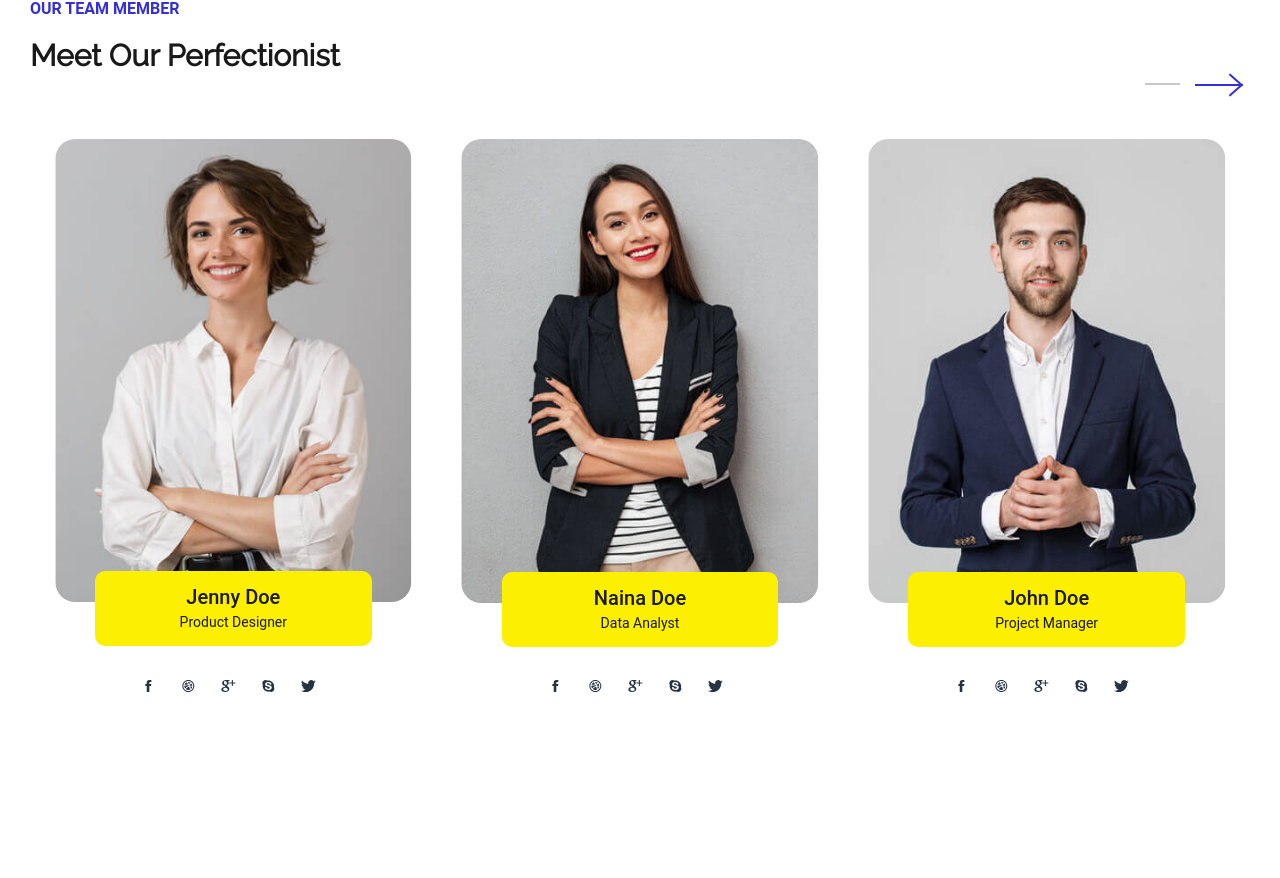
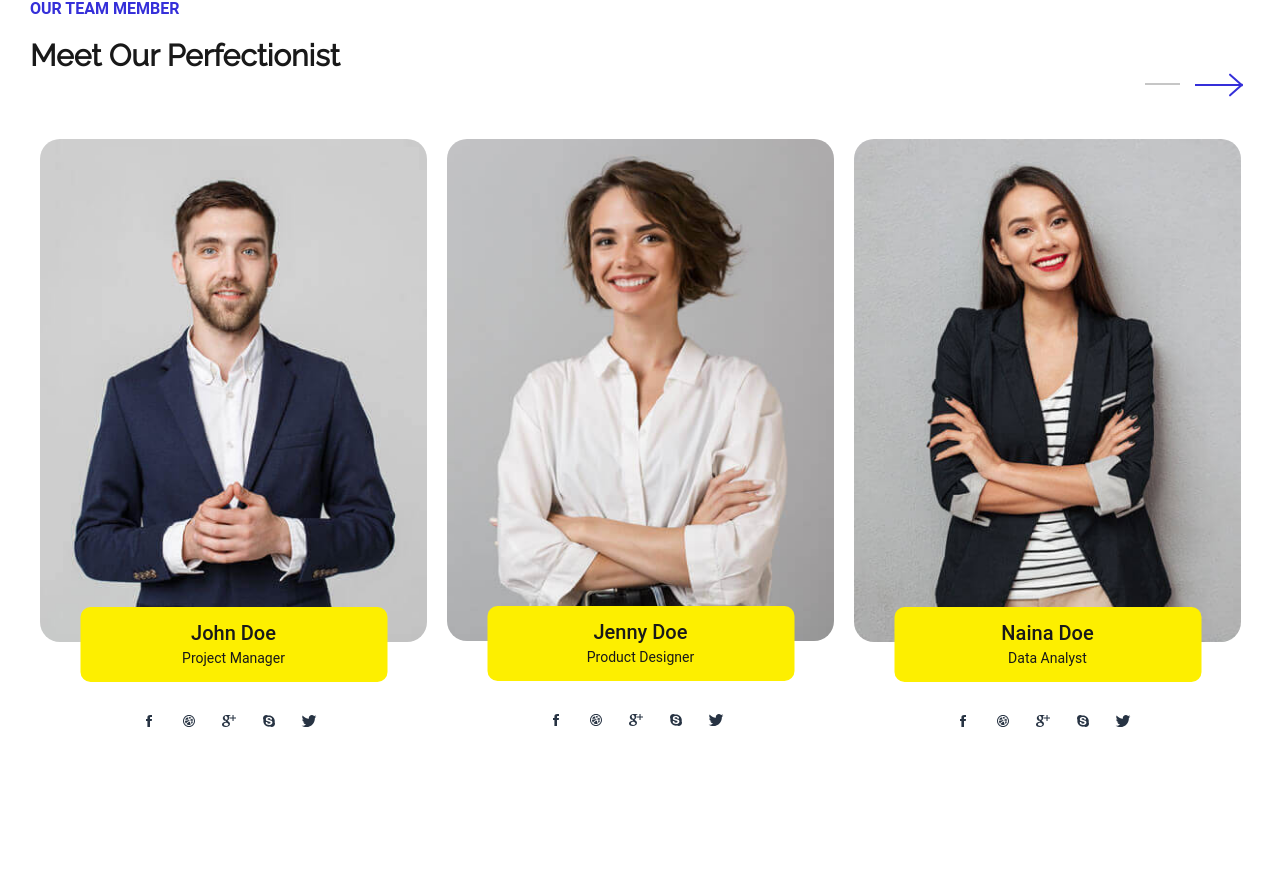
Before and after one commit to naveenkash/Interior, a React (Create React App) app: page / in a window 1280 px wide. Shown: the part 2994-3872 px from the top of the page. Built offline with nearby package versions, Linux system fonts and the light colour scheme.

Commit message:
ADD react-slick slider in team

```diff
--- a/src/components/navbar_menu.js
+++ b/src/components/navbar_menu.js
@@ -64,7 +64,6 @@ export class navbar extends Component {
                 li.classList.remove('nav_active')
             }
         }
-        console.log(lis);
 
     }
     closeNav=(e)=>{
--- a/src/components/project.js
+++ b/src/components/project.js
@@ -16,7 +16,12 @@ export class project extends Component {
     };
     this.moveDir = this.state.move;
   }
-
+  next = () => {
+    this.slider.slickNext();
+  };
+  previous = () => {
+    this.slider.slickPrev();
+  };
   render() {
     const project = [
       {
@@ -117,7 +122,7 @@ export class project extends Component {
               </Slider>
 
               <div className="slide-glider">
-                <div onClick={this.back} className="glide-prev">
+                <div onClick={this.previous} className="glide-prev">
                   <div className="glide-prev-left">
                     <div className="glide-prev-top"></div>
                     <div className="glide-prev-bottom"></div>
--- a/src/components/team.js
+++ b/src/components/team.js
@@ -3,6 +3,10 @@ import "../style/team.css";
 import member1 from "../assets/member1.jpg";
 import member2 from "../assets/member2.jpg";
 import member3 from "../assets/member3.jpg";
+
+import Slider from "react-slick";
+import "slick-carousel/slick/slick.css";
+import "slick-carousel/slick/slick-theme.css";
 export class team extends Component {
   constructor(props) {
     super(props);
@@ -312,97 +316,6 @@ export class team extends Component {
     this.s = this.state.scroll;
     this.marginPlusWidth = 0;
   }
-  back = () => {
-      var copyArrayPop = [...this.state.team];
-      copyArrayPop.pop();
-      var finalArrayPop = [this.state.team[5], ...copyArrayPop]
-      this.setState(
-        {
-          team: finalArrayPop,
-          scroll: -this.state.width,
-          animatedScroll:false
-        },
-        () => {
-            setTimeout(() => {
-                   var newAnimatedScroll = this.state.width
-
-            this.setState({
-                scroll: 0,
-                animatedScroll:true
-              });
-            }, 200);
-        }
-      );
-  };
-  next = () => {
-      this.marginPlusWidth = 25*2;
-
-    var CopyArray = [...this.state.team];
-    CopyArray.shift(); //removes first item
-    var finalArray = [...CopyArray, this.state.team[0]];
-    // var Slidemargin = this.slide.current.style.marginLeft + this.slide.current.style.marginRight;
-
-    var finalScrollValue = this.state.width
-
-    this.setState(
-      {
-        team: finalArray,
-        scroll: 0,
-        animatedScroll:false
-      },
-      () => {
-          setTimeout(() => {
-                 var newAnimatedScroll = this.state.width
-
-          this.setState({
-              scroll: -newAnimatedScroll,
-              animatedScroll:true
-            });
-          }, 200);
-      }
-    );
-  };
-  animateContainerListener = e => {
-    this.container.current.removeEventListener(
-      "transitionend",
-      this.animateContainerListener
-    );
-    if (e.propertyName === "transform") {
-      this.setState(
-        {
-          scroll: -this.state.width + 25 * 2
-        },
-        () => {
-          this.container.current.style.transition = "none";
-          // this.container.current.style.transform = 'translate(0)';
-          setTimeout(() => {
-            this.container.current.style.transition = "all 0.5s";
-          });
-        }
-      );
-    }
-  };
-  setLi = () => {
-    return {
-        width: this.state.width
-    };
-  };
-  moveT = () => {
-  if (this.state.animatedScroll) {
-    return {
-      transition: "all 0.5s",
-      transform: `translatex(${this.state.scroll}px)`,
-
-      height: "100%"
-    };
-  } else {
-    return {
-      transition: "none",
-      transform: `translatex(${this.state.scroll}px)`,
-      height: "100%"
-    };
-  }
-};
 
   componentDidMount() {
     window.addEventListener("scroll", () => {
@@ -423,57 +336,41 @@ export class team extends Component {
         glides.classList.remove("hide");
       }
     });
-
-    window.addEventListener("resize", () => {
-
-      var slideeWidth = this.slider.current.clientWidth;
-      if (window.innerWidth < 480) {
-        slideeWidth = this.slider.current.clientWidth / 1;
-        // return
-      } else if (window.innerWidth < 768) {
-        slideeWidth = this.slider.current.clientWidth / 2;
-        // return
-      } else {
-        slideeWidth = this.slider.current.clientWidth / 3;
   }
-      this.setState({ width: slideeWidth ,scroll:-(slideeWidth)});
-      if (window.innerWidth<1200) {
-          this.marginPlusWidth = this.state.width + 15*2;
+  previous = () => {
+    this.slider.slickNext();
+  };
+  next = () => {
+    this.slider.slickPrev();
+  };
+  render() {
+    var settings = {
+      infinite: true,
+      speed: 500,
+      dots: false,
+      slidesToShow: 3,
+      slidesToScroll: 1,
+      arrows: false,
+      mobileFirst: true,
+      responsive: [
+        {
+          breakpoint: 767,
+          settings: {
+            slidesToShow: 2,
+            slidesToScroll: 1,
+            infinite: true
           }
-      if (window.innerWidth>1200) {
-
-      this.marginPlusWidth = this.state.width + 25*2;
+        },
+        {
+          breakpoint: 480,
+          settings: {
+            slidesToShow: 1,
+            slidesToScroll: 1,
+            infinite: true
           }
-    });
-
-    var slideeWidth = this.slider.current.clientWidth;
-    if (window.innerWidth < 480) {
-      slideeWidth = this.slider.current.clientWidth / 1;
-      // return
-    } else if (window.innerWidth < 768) {
-      slideeWidth = this.slider.current.clientWidth / 2;
-
-      // return
-    } else {
-      slideeWidth = this.slider.current.clientWidth / 3;
         }
-    // if (window.innerWidth<1200) {
-    //     this.marginPlusWidth = this.state.width + 15*2;
-    // }
-    // if (window.innerWidth>1200) {
-    //     this.marginPlusWidth = this.state.width + 25*2;
-    // }
-
-    // this.setState({width:slideeWidth})
-    this.setState({ width: slideeWidth }, () => {
-      this.setState({ scroll: -(this.state.width) });
-      this.setLi();
-      // this.moveT(precentage);
-      //         var precentage = Math.floor(((this.state.width/slideeWidth)*100)*2)
-    });
-  }
-  render() {
-
+      ]
+    };
     return (
       <div className="team">
         <div className="team-wrapper">
@@ -483,18 +380,10 @@ export class team extends Component {
               <h2>Meet Our Perfectionist</h2>
             </div>
             <div ref={this.slider} className="team-slider-container hide">
-              <ul
-                ref={this.container}
-                style={this.moveT()}
-                className="team-slider"
-              >
+              <ul ref={this.container}>
+                <Slider ref={c => (this.slider = c)} {...settings}>
                   {this.state.team.map(t => (
-                  <li
-                    ref={this.slide}
-                    key={t.id}
-                    style={this.setLi()}
-                    className="team-slide"
-                  >
+                    <li ref={this.slide} key={t.id}>
                       <div className="team-img">
                         <img src={t.memberImg} alt="" />
                         <div className="team-info">
@@ -515,11 +404,12 @@ export class team extends Component {
                       </div>
                     </li>
                   ))}
+                </Slider>
               </ul>
             </div>
 
             <div className="slide-glider team-glide hide">
-              <div onClick={this.back} className="glide-prev">
+              <div onClick={this.previous} className="glide-prev">
                 {" "}
                 <div className="glide-prev-left">
                   <div className="glide-prev-top"></div>{" "}
--- a/src/components/testimonial.js
+++ b/src/components/testimonial.js
@@ -70,7 +70,8 @@ export class testimonial extends Component {
                 { img: profileimg3, class: 'btn3', id: this.rdId3 ,btnRef : this.btnRef3},
                 { img: profileimg4, class: 'btn4', id: this.rdId4 ,btnRef : this.btnRef4},
                 { img: profileimg5, class: 'btn5', id: this.rdId5 ,btnRef : this.btnRef5},
-            ]
+            ],
+            width:0
         }
         this.t = 0;
     }
--- a/src/style/team.css
+++ b/src/style/team.css
@@ -27,14 +27,6 @@
     width: auto !important;
     margin: 0;
 }
-.team-slider {
-    display: flex;
-    align-items: center;
-   height: 100%;
-    /* width: 3100px; */
-    /* margin-left: -25px; */
-    width: 200%;
-}
 
 .team-slider-container {
     width: 100%;
@@ -42,12 +34,6 @@
     /* min-height: 600px; */
 }
 
-.team-slide {
-    /* min-width: 400px; */
-    margin: 0 25px;
-    height: 100%;
-    list-style: none;
-}
 
 .team-img {
     width: 100%;
@@ -139,12 +125,7 @@ background:#FDEF00;
    }
 }
 
-@media only screen and (max-width:1200px){
-   .team-slide{
-       /* min-width: 400px; */
-       margin: 0 15px;
-   }
-}
+
 
 @media only screen and (max-width:991px){
     .team-info{
@@ -155,12 +136,7 @@ background:#FDEF00;
         margin-bottom: 4px;
     }
  }
- @media only screen and (max-width:768px){
 
-    .team-slider{
-        width: 300%;
-    }
- }
  @media only screen and (max-width:667px){
 
     .team-info h3{
@@ -173,14 +149,5 @@ background:#FDEF00;
         width: calc(100% - 40px);
        bottom: -35px;
     }
-    .team-slide{
-        padding: 0 15px;
-        margin: 0;
-    }
+
  }
- @media only screen and (max-width:480px){
-
-    .team-slider{
-        width: 600%;
-    }
- }
```
Lines whose indentation alone changed are shown as unchanged.
